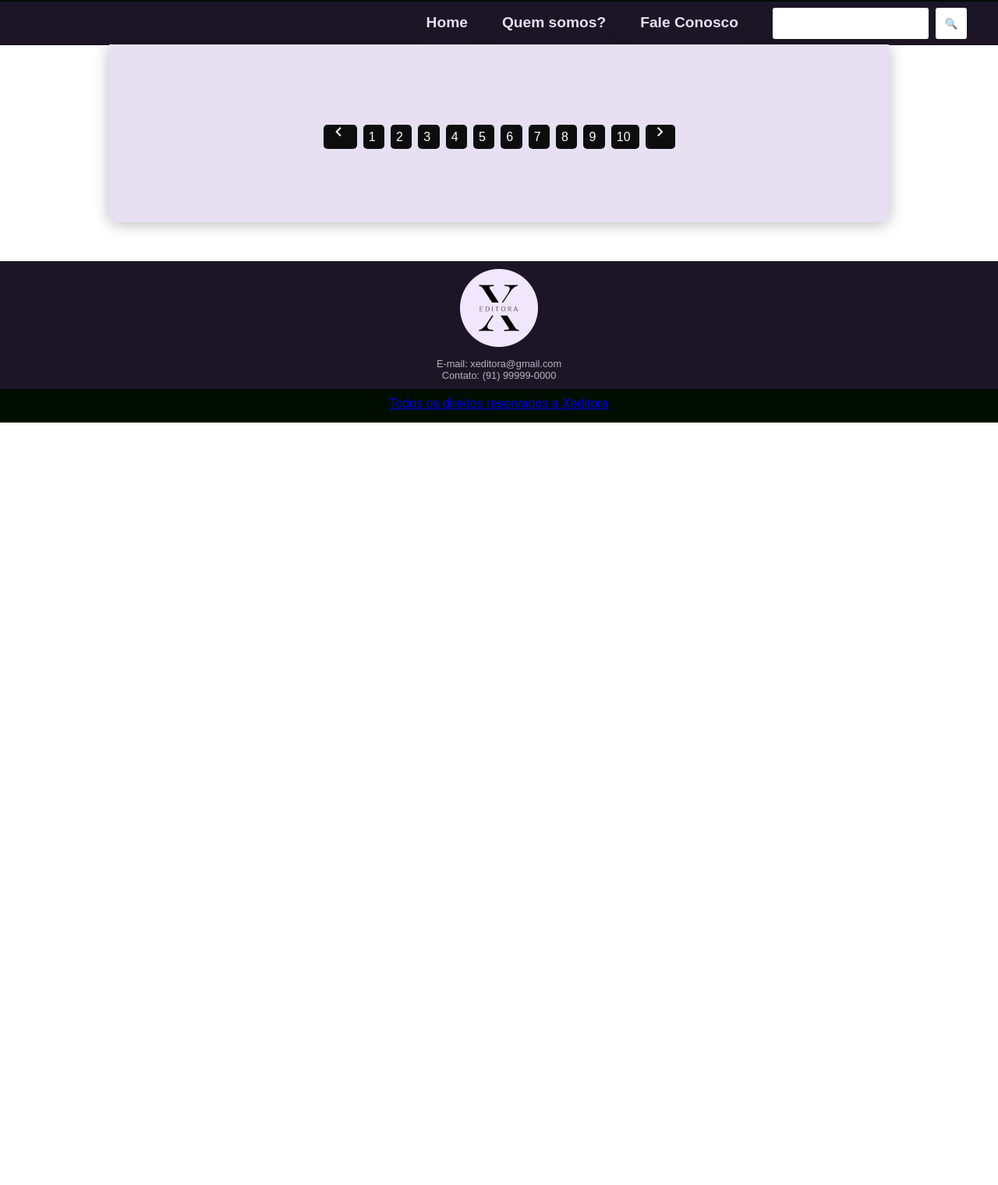
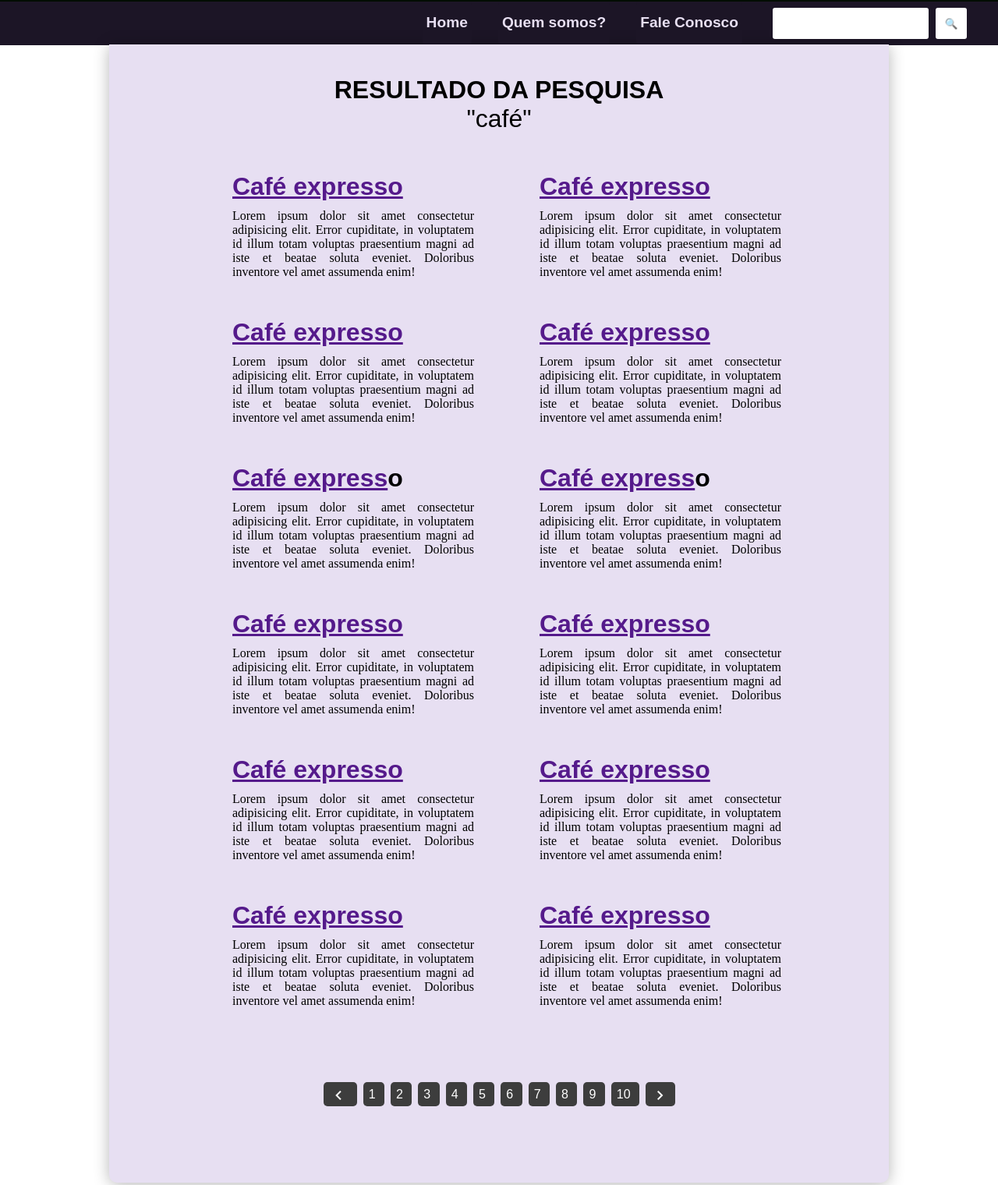
Before and after one commit to PLorazx1/XEditora, a website: page src/pages/resultado.html in a window 1280 px wide. Shown: the part 208-1728 px from the top of the page at 78% size. Before the commit the page ends 800 px from the top, so only its background shows below. Drawn offline with nearby package versions, Linux system fonts and the light colour scheme.

Commit message:
paginas de resultado aprimorada

```diff
--- a/src/pages/estilo/style.css
+++ b/src/pages/estilo/style.css
@@ -347,6 +347,40 @@ footer{
     font-family: var(--font-mukta);
 }
 
+.ResPesq{
+    font-family: var(--font-padrao);
+    text-align: center;
+    padding: 40px 0px 0px 0px;
+    font-size: 2em;
+}
+
+.ResLivro{
+    font-family: var(--font-padrao);
+    text-align: center;
+    font-size: 2em;
+}
+
+#ResGeral{
+    text-align: center;
+}
+
+#ResGeral > .ResEsquerda{
+    width: 310px;
+    text-align: left;
+    padding: 50px 30px 0px 50px;
+    display: inline-block;
+}
+
+.ResEsquerda > h1{
+    font-size: 2em;
+    font-family: var(--font-padrao);
+    padding-bottom: 10px;
+}
+
+.ResEsquerda > p{
+    text-align: justify;
+}
+
 #NavPages{
     width: 460px;
     margin: auto;
@@ -357,8 +391,12 @@ footer{
     display: inline;
     padding: 7px;
     margin: 4px;
-    background-color: var(--cor3);
+    background-color: rgb(61, 61, 61);
     color: white;
     border-radius: 5px;
     font-family: var(--font-padrao);
 }
+
+.material-symbols-outlined{
+    vertical-align: middle;
+}
--- a/src/pages/resultado.html
+++ b/src/pages/resultado.html
@@ -41,7 +41,62 @@
         </div>
 
     <main id="resultado">
-        <div id="NavPages">
+
+        <h2 class="ResPesq">RESULTADO DA PESQUISA</h2>
+        <p class="ResLivro">"café"</p>
+
+        <section id="ResGeral">
+            <section class="ResEsquerda">
+                <h1><a href="">Café expresso</a></h1>
+                <p>Lorem ipsum dolor sit amet consectetur adipisicing elit. Error cupiditate, in voluptatem id illum totam voluptas praesentium magni ad iste et beatae soluta eveniet. Doloribus inventore vel amet assumenda enim!</p>
+            </section>
+            <section class="ResEsquerda">
+                <h1><a href="">Café expresso</a></h1>
+                <p>Lorem ipsum dolor sit amet consectetur adipisicing elit. Error cupiditate, in voluptatem id illum totam voluptas praesentium magni ad iste et beatae soluta eveniet. Doloribus inventore vel amet assumenda enim!</p>
+            </section>
+            <section class="ResEsquerda">
+                <h1><a href="">Café expresso</a></h1>
+                <p>Lorem ipsum dolor sit amet consectetur adipisicing elit. Error cupiditate, in voluptatem id illum totam voluptas praesentium magni ad iste et beatae soluta eveniet. Doloribus inventore vel amet assumenda enim!</p>
+            </section>
+            <section class="ResEsquerda">
+                <h1><a href="">Café expresso</a></h1>
+                <p>Lorem ipsum dolor sit amet consectetur adipisicing elit. Error cupiditate, in voluptatem id illum totam voluptas praesentium magni ad iste et beatae soluta eveniet. Doloribus inventore vel amet assumenda enim!</p>
+            </section>
+            <section class="ResEsquerda">
+                <h1><a href="">Café express</a>o</h1>
+                <p>Lorem ipsum dolor sit amet consectetur adipisicing elit. Error cupiditate, in voluptatem id illum totam voluptas praesentium magni ad iste et beatae soluta eveniet. Doloribus inventore vel amet assumenda enim!</p>
+            </section>
+            <section class="ResEsquerda">
+                <h1><a href="">Café express</a>o</h1>
+                <p>Lorem ipsum dolor sit amet consectetur adipisicing elit. Error cupiditate, in voluptatem id illum totam voluptas praesentium magni ad iste et beatae soluta eveniet. Doloribus inventore vel amet assumenda enim!</p>
+            </section>
+            <section class="ResEsquerda">
+                <h1><a href="">Café expresso</a></h1>
+                <p>Lorem ipsum dolor sit amet consectetur adipisicing elit. Error cupiditate, in voluptatem id illum totam voluptas praesentium magni ad iste et beatae soluta eveniet. Doloribus inventore vel amet assumenda enim!</p>
+            </section>
+            <section class="ResEsquerda">
+                <h1><a href="">Café expresso</a></h1>
+                <p>Lorem ipsum dolor sit amet consectetur adipisicing elit. Error cupiditate, in voluptatem id illum totam voluptas praesentium magni ad iste et beatae soluta eveniet. Doloribus inventore vel amet assumenda enim!</p>
+            </section>
+            <section class="ResEsquerda">
+                <h1><a href="">Café expresso</a></h1>
+                <p>Lorem ipsum dolor sit amet consectetur adipisicing elit. Error cupiditate, in voluptatem id illum totam voluptas praesentium magni ad iste et beatae soluta eveniet. Doloribus inventore vel amet assumenda enim!</p>
+            </section>
+            <section class="ResEsquerda">
+                <h1><a href="">Café expresso</a></h1>
+                <p>Lorem ipsum dolor sit amet consectetur adipisicing elit. Error cupiditate, in voluptatem id illum totam voluptas praesentium magni ad iste et beatae soluta eveniet. Doloribus inventore vel amet assumenda enim!</p>
+            </section>
+            <section class="ResEsquerda">
+                <h1><a href="">Café expresso</a></h1>
+                <p>Lorem ipsum dolor sit amet consectetur adipisicing elit. Error cupiditate, in voluptatem id illum totam voluptas praesentium magni ad iste et beatae soluta eveniet. Doloribus inventore vel amet assumenda enim!</p>
+            </section>
+            <section class="ResEsquerda">
+                <h1><a href="">Café expresso</a></h1>
+                <p>Lorem ipsum dolor sit amet consectetur adipisicing elit. Error cupiditate, in voluptatem id illum totam voluptas praesentium magni ad iste et beatae soluta eveniet. Doloribus inventore vel amet assumenda enim!</p>
+            </section>
+        </section>
+
+        <section id="NavPages">
             <div class="NumPages">
                 <span class="material-symbols-outlined">chevron_left</span>
             </div>
@@ -78,8 +133,9 @@
             <div class="NumPages">
                 <span class="material-symbols-outlined">chevron_right</span>
             </div>
-        </div>
+        </section>
     </main>
+
     <footer>
         <div id="LogoBaixo"><img src="imagens/logo-xeditora-100px.png" alt=""></div>
         <div id="Contatos">
@@ -88,6 +144,7 @@
         </div>
         <div id="TermUso"><a href="termosdeuso.html" rel="next">Todos os direitos reservados a Xeditora</a></div>
     </footer>
+
 
     <script>
         let menu1 = document.getElementById('NavMenu1')
```
